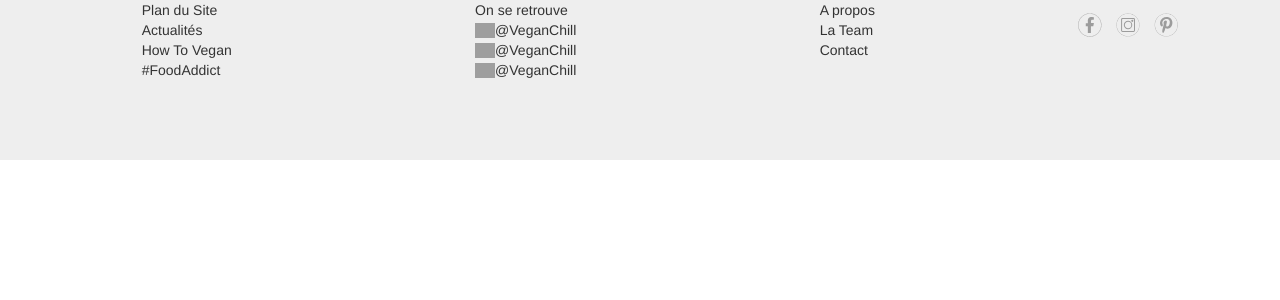
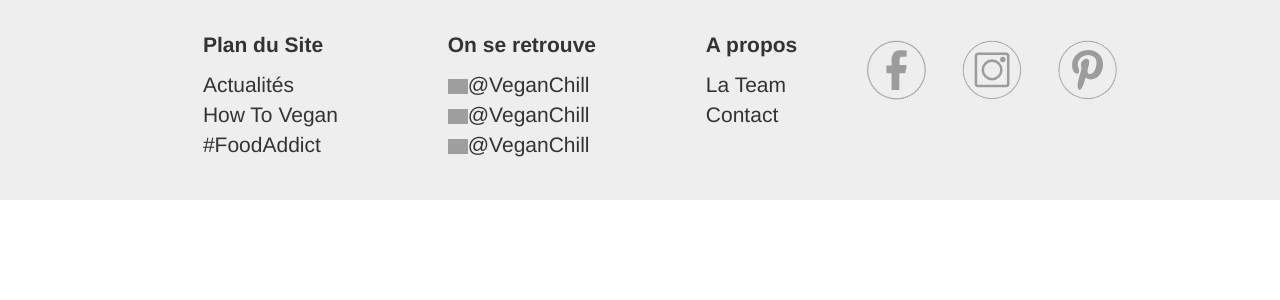
Before and after one commit to Pakopac/Veg-n-Chill, a PHP site: template views/article.html.twig in a window 1280 px wide. Shown: the part 81-381 px from the top of the page. Run offline with PHP 8.4, Linux system fonts and the light colour scheme; the template is opened without the code that fills it, so the values that code supplies are empty; some libraries are stand-ins or nearby versions; grey boxes are pictures that could not be loaded.

Commit message:
Added footer

```diff
--- a/assets/style.css
+++ b/assets/style.css
@@ -390,11 +390,24 @@ fieldset button{
 }
 footer{
     display: none;
+    background: #EEEEEE;
+    width: 100vw;
+}
+.contentFooter{
+    font-size: 1.5em;
     flex-direction: row;
     justify-content: space-around;
-    background: #EEEEEE;
-    width: 100vw;
-    height: 20vh;
+    margin: 0 10%;
+    padding: 30px 0;
+    width: 80%;
+}
+.contentFooter > img{
+    width: 250px;
+    height: 80px;
+}
+.titleFooter{
+    font-weight: bold;
+    margin-bottom: 10px;
 }
 .imgBurgerHome{
     z-index: -1;
@@ -403,7 +416,7 @@ footer{
     display: flex;
     flex-direction: column;
     color: #ffffff;
-    width: 150vw;
+    width: 100vw;
     height: 42vw;
     background-image: url("./images/Vegan-Black-Bean-Burger-with-Beets-and-Quinoa%20copie.svg");
     background-repeat: no-repeat;
@@ -411,6 +424,8 @@ footer{
     position: relative;
 }
 .blockTextBurger{
+    width: 90%;
+    height: 50%;
     display: none;
     margin-left: 50px;
 }
@@ -754,7 +769,7 @@ footer{
     .blockLinksHome{
         background: #EBFEFF;
     }
-    footer{
+    .contentFooter{
         display: flex !important;
     }
 }
--- a/views/layout.html.twig
+++ b/views/layout.html.twig
@@ -80,24 +80,26 @@
 </div>
 {% block content %}{% endblock %}
 <footer>
+    <div class="contentFooter">
         <ul class="footerItems1">
-        <li>Plan du Site</li>
+            <li class="titleFooter">Plan du Site</li>
             <li>Actualités</li>
             <li>How To Vegan</li>
             <li>#FoodAddict</li>
         </ul>
         <ul class="footerItems2">
-        <li>On se retrouve</li>
+            <li class="titleFooter">On se retrouve</li>
             <li><img src="./assets/images/instagram.svg" width="20px">@VeganChill</li>
             <li><img src="./assets/images/facebook.svg" width="20px">@VeganChill</li>
             <li><img src="./assets/images/youtube.svg" width="20px">@VeganChill</li>
         </ul>
         <ul class="footerItems3">
-        <li>A propos</li>
+            <li class="titleFooter">A propos</li>
             <li>La Team</li>
             <li>Contact</li>
         </ul>
-    <img src="./assets/images/rs.svg" width="100px" height="50px">
+        <img src="./assets/images/rs.svg">
+    </div>
 </footer>
 {% block script %}
 <!-- include libraries(jQuery, bootstrap) -->
```
Lines whose indentation alone changed are shown as unchanged.
